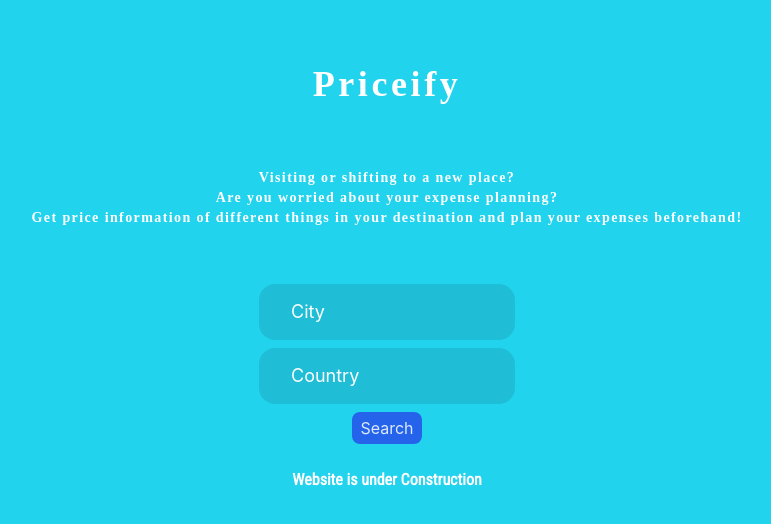
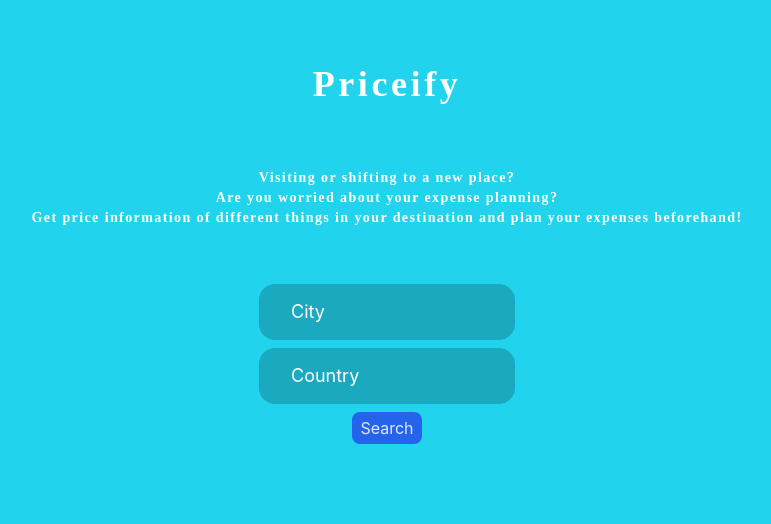
Before and after one commit to akashsahu006/Priceify, a React (Create React App) app: page / in a window 1280 px wide. Shown: the top 524 px of the page, without its empty margins (253-1024 px from the left). Built offline with nearby package versions, Linux system fonts and the light colour scheme; a web font is replaced by a local one.

Commit message:
Map error fixed

```diff
--- a/src/components/Map.jsx
+++ b/src/components/Map.jsx
@@ -6,7 +6,7 @@ import axios from 'axios'
 const Map = (props) => {
     const axios = require("axios");
 
-    const [center, setCenter] = useState({});
+    const [center, setCenter] = useState({lat: 0, lng: 0});
 
     const geoCode = () => {
         const location = props.city + " " + props.country;
@@ -16,11 +16,11 @@ const Map = (props) => {
                 key: "AIzaSyCzvliBqjwkg0J5zbZ7IfbAJ6umlApYuec"
             }
         }).then(function (response){
-            console.log(response.data.results[0].geometry.location);
             setCenter(response.data.results[0].geometry.location);
         }).catch(function (error){
             console.log(error);
         });
+
     }
 
     useEffect(() => {
@@ -31,6 +31,7 @@ const Map = (props) => {
         googleMapsApiKey: "AIzaSyCzvliBqjwkg0J5zbZ7IfbAJ6umlApYuec",
     })
 
+
     if(!isLoaded){
         return <Loader/>
     }
@@ -39,7 +40,6 @@ const Map = (props) => {
 
                 <GoogleMap zoom={10} center={center} mapContainerClassName="map-container">
                 </GoogleMap>
-
           )
     }
 
--- a/src/components/SearchBar.jsx
+++ b/src/components/SearchBar.jsx
@@ -12,14 +12,13 @@ const SearchBar = () => {
         navigate('/city/'+country + '/'+ city);
     }
 
-    console.log(city);
     return (
     <div className='w-1/5'>
-        <form action="" className='my-2 bg-opacity-10 rounded-2xl p-4  flex justify-start items-center px-4 py-4 bg-black  ' >
-            <input onChange={(e) => setCity(e.target.value)} className='px-4 w-full bg-transparent placeholder-white placeholder:text-lg  ' type="text" placeholder='City' />
+        <form action="" className='my-2 bg-opacity-20 rounded-2xl p-4  flex justify-start items-center px-4 py-4 bg-black  ' >
+            <input onChange={(e) => setCity(e.target.value)} className='px-4 w-full bg-transparent placeholder-white placeholder:text-lg  focus:outline-none  ' type="text" placeholder='City' />
         </form>
-        <form action="" className='my-2 bg-opacity-10 rounded-2xl p-4  flex justify-start items-center px-4 py-4 bg-black  ' >
-            <input onChange={(e) => setCountry(e.target.value)} className='px-4 w-full bg-transparent placeholder-white placeholder:text-lg  ' type="text" placeholder='Country' />
+        <form action="" className='my-2 bg-opacity-20 rounded-2xl p-4  flex justify-start items-center px-4 py-4 bg-black  ' >
+            <input onChange={(e) => setCountry(e.target.value)} className='px-4 w-full bg-transparent placeholder-white placeholder:text-lg  focus:outline-none' type="text" placeholder='Country' />
         </form>
         <div className='flex justify-center items-center'>
             <button onClick={() => submitHandler()} className='rounded-lg mb-2 px-2 py-1 bg-blue-600 text-blue-100 hover:bg-blue-700 hover:shadow-lg duration-300' >Search</button>
--- a/src/data/ExpenseCategoryData.jsx
+++ b/src/data/ExpenseCategoryData.jsx
@@ -12,6 +12,11 @@ const ExpenseCategoryData = [
 
     },
     {
+        id:5,
+        headar: "Rent Expense",
+        whichExpense: "Rent Per Month",
+    },
+    {
         id: 2,
         headar: "Property Prices",
         whichExpense:"Buy Apartment",
@@ -23,6 +28,11 @@ const ExpenseCategoryData = [
         whichExpense:"Childcare",
 
     },
+    {
+        id:4,
+        headar: "Clothing Expenses",
+        whichExpense: "Clothing And Shoes",
+    },
 ]
 
 export default ExpenseCategoryData
--- a/src/index.css
+++ b/src/index.css
@@ -38,6 +38,6 @@ h3{
 
 .map-container{
   margin: 2rem;
-  width: 30rem;
-  height: 30rem;
+  width: 25rem;
+  height: 21rem;
 }
--- a/src/pages/CityInfo.jsx
+++ b/src/pages/CityInfo.jsx
@@ -38,7 +38,7 @@ const CityInfo = () => {
 
 
     if(data && data.city_name=== params.city){
-      console.log("request was not made");
+      // console.log("request was not made");
 
 
 
@@ -51,7 +51,7 @@ const CityInfo = () => {
 
         localStorage.setItem("data",JSON.stringify(response.data));
 
-        console.log("request was made");
+        // console.log("request was made");
       }).catch(function (error) {
         console.error(error);
       });
@@ -67,7 +67,6 @@ const CityInfo = () => {
     getData();
   },[]);
 
-  console.log(data);
 
   if(!loading && data){
     if(data.error==="Couldn't find a city with a given name or id"){
@@ -92,8 +91,9 @@ const CityInfo = () => {
           {/* <div className='p-8 flex justify-center items-center'>
             <Bar/>
           </div> */}
-          <Map country={data.country_name} city={data.city_name}/>
-
+          <div className='flex justify-center items-center w-screen bg-red-300'>
+            <Map country={data.country_name} city={data.city_name}/>
+          </div>
 
       </div>
     )
--- a/src/pages/Home.jsx
+++ b/src/pages/Home.jsx
@@ -12,9 +12,7 @@ const Home = () => {
       <h2 className='mb-12 text-white text-sm font-antic font-semibold tracking-widest'>Get price information of different things in your destination and plan your expenses beforehand!</h2>
       <SearchBar/>
 
-      <h2 className='my-4 font-semibold text-white'>
-        Website is under Construction
-      </h2>
+
     </div>
   )
 }
```
